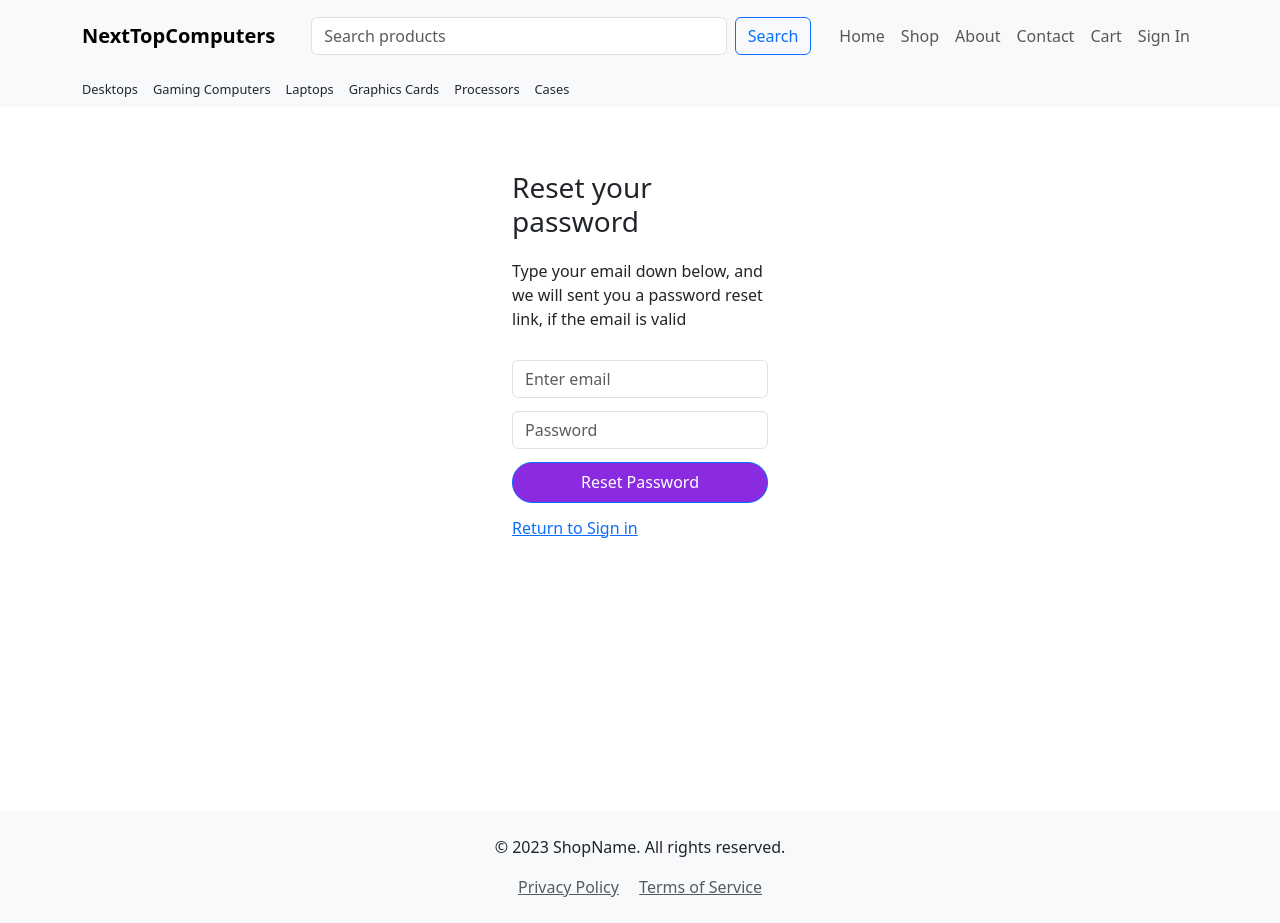
After one commit to Bonzay993/NextTopComputers, a Flask app: page /forgot_password in a window 1280 px wide. The commit adds this page. Run offline with Flask 3, Linux system fonts and the light colour scheme; some libraries are stand-ins or nearby versions.

Commit message:
Added the reset password form

```diff
--- a/app.py
+++ b/app.py
@@ -21,7 +21,7 @@ mongo = PyMongo(app)
 def get_base():
     return render_template("base.html")
 
-@app.route("/sign-in")
+@app.route("/sign_in")
 def sign_in():
     return render_template("sign-in.html")
 
@@ -52,9 +52,9 @@ def register():
         return redirect(url_for("sign_in"))
     return render_template("register.html")
 
-@app.route("/registration-success")
-def registration_success():
-    return render_template("registration-success.html")
+@app.route("/forgot_password")
+def forgot_password():
+    return render_template("forgot-password.html")
 
 @app.route("/get_desktops")
 def get_desktops():
--- a/static/style.css
+++ b/static/style.css
@@ -196,16 +196,17 @@ body{
     gap:10px;
 }
 
-.flashes-error{
-    color:red;
-    font-size: 100%;
+/* Reset Password Form Style */
+.reset-password-form{
+    display:flex;
+    flex-flow:column wrap;
+    max-width:20%;
+    margin: 0 auto;
+    height:80%;
+    margin-top:5%;
+    gap:2%;
 }
 
-.flashes-success{
-    color:green;
-    font-size: 100%;
-    text-decoration:none;
-}
 
 /* Responsive styles */
 @media (max-width: 992px) {
--- /dev/null
+++ b/templates/forgot-password.html
@@ -0,0 +1,18 @@
+{% extends "base.html" %}
+{% block content %}
+
+
+    <form class="reset-password-form">
+        <h3>Reset your password</h3>
+        <p>Type your email down below, and we will sent you a password reset link, if the email is valid</p>
+        <div class="form-group ">
+            <input type="email" class="form-control" id="exampleInputEmail1" aria-describedby="emailHelp" placeholder="Enter email">
+        </div>
+        <div class="form-group">
+            <input type="password" class="form-control" id="exampleInputPassword1" placeholder="Password">
+        </div>
+        <button type="submit " class="btn btn-primary sign-in-btn register-buttons reset-pass-btn ">Reset Password</button>
+        <a href = "{{ url_for('sign_in')}}" class="">Return to Sign in</a>
+    </form>
+
+{% endblock %}
--- a/templates/sign-in.html
+++ b/templates/sign-in.html
@@ -27,7 +27,7 @@
       <input type="password" class="form-control" id="exampleInputPassword1" placeholder="Password">
     </div>
     <div class ="forgot-password-container" >
-        <a href=""class = "forgot-password">Forgot your password?</a>
+        <a href="{{ url_for('forgot_password') }}" class = "forgot-password">Forgot your password?</a>
     </div>
     <button type="submit " class="btn btn-primary sign-in-btn register-buttons">Sign In</button>
     <div class="not-registered-container">
```
Also changed, not shown: templates/registration-success.html (deleted, +0 -7 lines).
